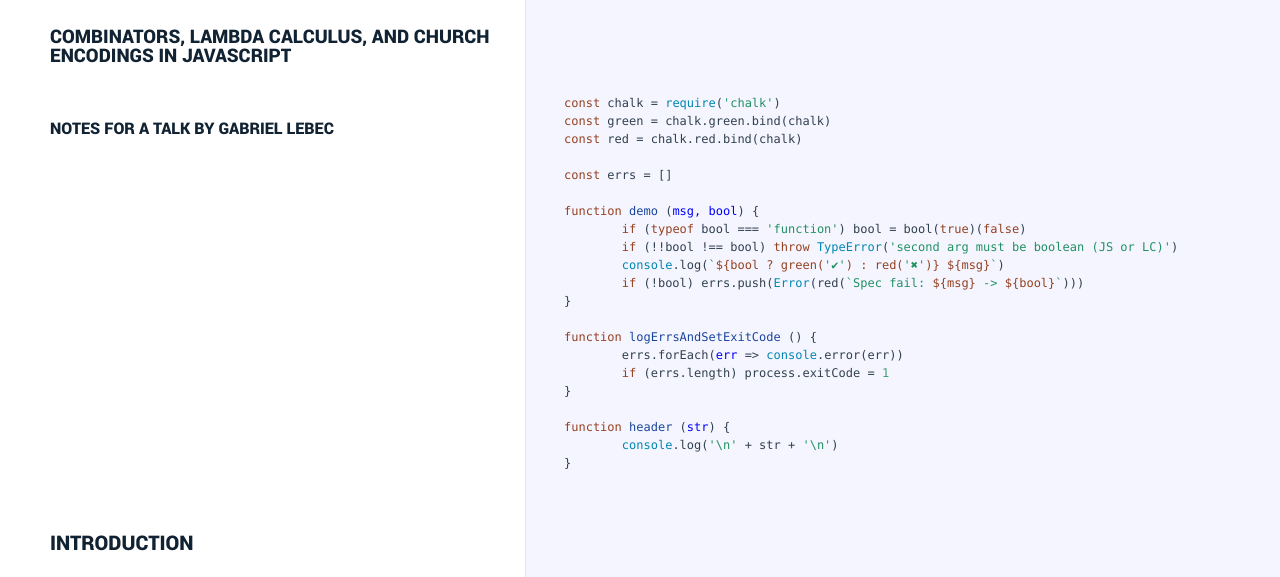
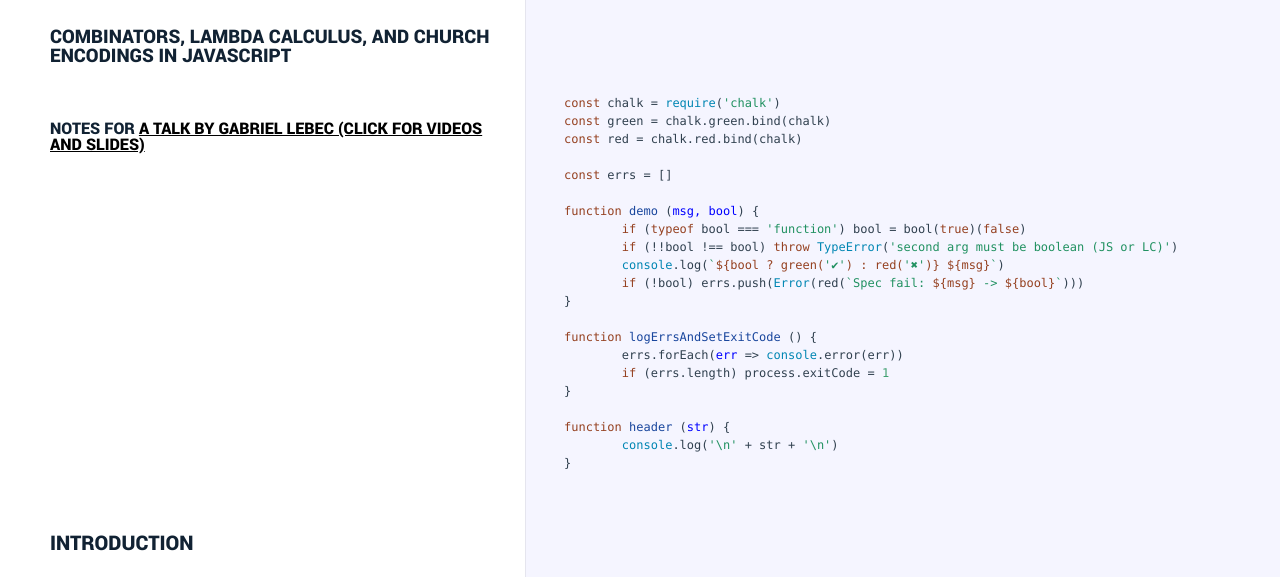
Before and after one commit to glebec/lambda-talk, a website: page docs/index.html in a window 1280 px wide. Shown: the part 143-720 px from the top of the page. Drawn offline with Linux system fonts and the light colour scheme.

Commit message:
docs(src): link back to repo

```diff
--- a/docs/index.html
+++ b/docs/index.html
@@ -47,7 +47,7 @@
               <div class="pilwrap ">
                 <a class="pilcrow" href="#section-3">&#182;</a>
               </div>
-              <h4 id="notes-for-a-talk-by-gabriel-lebec">Notes for a talk by Gabriel Lebec</h4>
+              <h4 id="notes-for-a-talk-by-gabriel-lebec-click-for-videos-and-slides-https-github-com-glebec-lambda-talk-">Notes for <a href="https://github.com/glebec/lambda-talk">a talk by Gabriel Lebec (click for videos and slides)</a></h4>
 
             </div>
 
--- a/src/index.js
+++ b/src/index.js
@@ -2,7 +2,7 @@
 
 // ### Combinators, Lambda Calculus, and Church Encodings in JavaScript
 
-// #### Notes for a talk by Gabriel Lebec
+// #### Notes for [a talk by Gabriel Lebec (click for videos and slides)](https://github.com/glebec/lambda-talk)
 
 const chalk = require('chalk')
 const green = chalk.green.bind(chalk)
```
